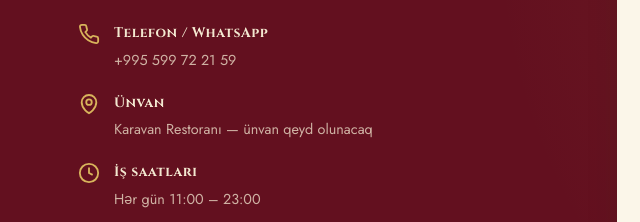
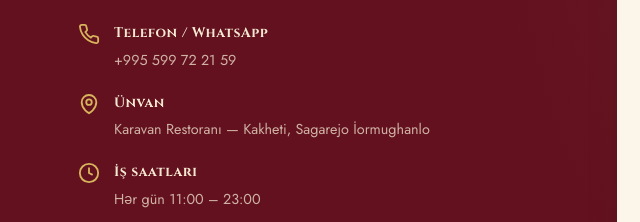
Before and after one commit to karavan-restoran/karavan-sayt, a plain HTML site: page index.html in a window 1280 px wide. Shown: the part 5138-5360 px from the top of the page, 0-640 px from the left. Drawn offline with nearby package versions, Linux system fonts and the light colour scheme.

Commit message:
Update index.html

```diff
--- a/index.html
+++ b/index.html
@@ -473,7 +473,7 @@ footer{background:var(--ink);color:rgba(243,232,208,0.85);padding:70px 0 0;}
       </div>
       <div class="info-line">
         <svg viewBox="0 0 24 24" fill="none" stroke="currentColor" stroke-width="2"><path d="M12 22s8-4.5 8-11.8A8 8 0 0 0 4 10.2C4 17.5 12 22 12 22z"/><circle cx="12" cy="10" r="3"/></svg>
-        <div><strong>Ünvan</strong><span>Karavan Restoranı — ünvan qeyd olunacaq</span></div>
+        <div><strong>Ünvan</strong><span>Karavan Restoranı — Kakheti, Sagarejo İormughanlo </span></div>
       </div>
       <div class="info-line">
         <svg viewBox="0 0 24 24" fill="none" stroke="currentColor" stroke-width="2"><circle cx="12" cy="12" r="10"/><path d="M12 6v6l4 2"/></svg>
```
